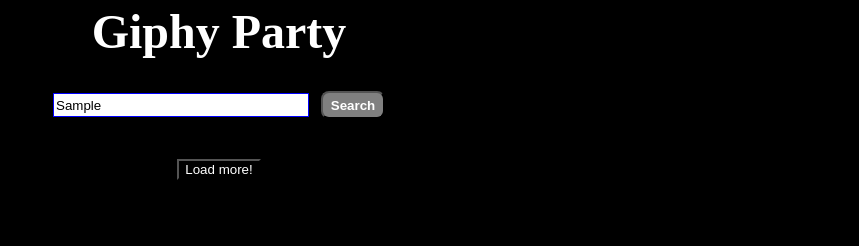
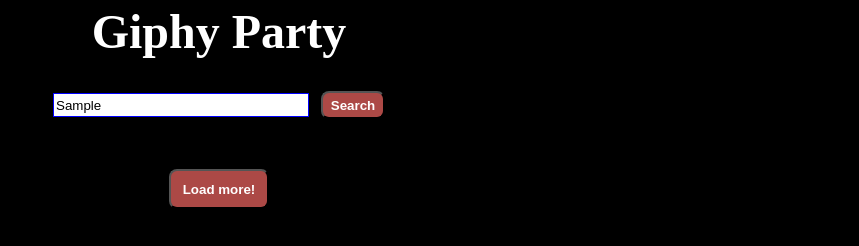
Before and after one commit to CarlosEnrique7/carlosChavez_giphyParty, a plain HTML site: page index.html in a window 1280 px wide. Both pictures are taken after typing "Sample" into the empty fields and a click on the button "Search". Shown: the part 28-274 px from the top of the page, without its empty margins (421-1280 px from the left). Drawn offline with Linux system fonts and the light colour scheme; no server answers.

Commit message:
added css styles for load button

```diff
--- a/style.css
+++ b/style.css
@@ -25,7 +25,7 @@ form {
   width: 64px;
   margin-left: 8px;
   text-align: center;
-  background-color: gray;
+  background-color: rgb(172, 73, 70);
   border-radius: 8px;
   font-weight: bold;
 }
@@ -57,3 +57,13 @@ form {
 #btn-section {
   text-align: center;
 }
+
+#load-btn {
+  height: 40px;
+  width: 100px;
+  margin: 10px;
+  text-align: center;
+  background-color: rgb(172, 73, 70);
+  border-radius: 8px;
+  font-weight: bold;
+}
```
